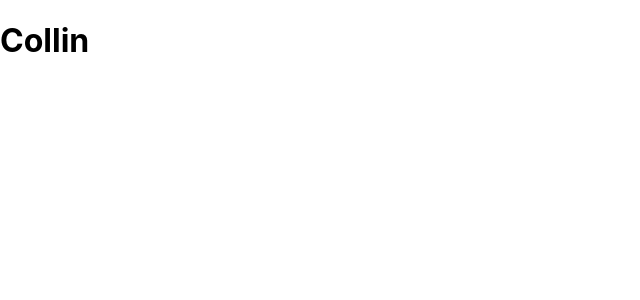
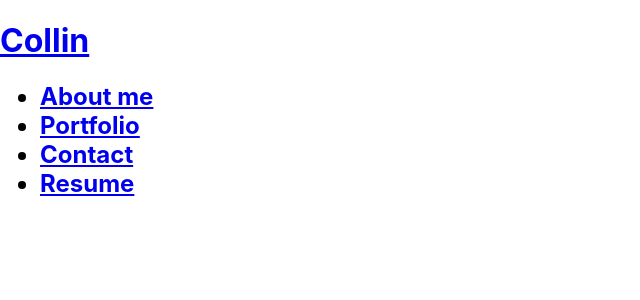
Before and after one commit to CollinA7/portfolio, a React (Create React App) app: page / in a window 1280 px wide. Shown: the top 300 px of the page, without its empty margins (0-640 px from the left). Built offline with nearby package versions, Linux system fonts and the light colour scheme.

Commit message:
added Nav element to Header component

```diff
--- a/src/App.js
+++ b/src/App.js
@@ -2,7 +2,14 @@ import React from 'react';
 import Header from './components/Header';
 
 function App() {
-  return <Header />;
+  return (
+    <div>
+      <Header></Header>
+    <main>
+
+    </main>
+    </div>
+  )
 }
 
 export default App;
--- a/src/components/Header/index.js
+++ b/src/components/Header/index.js
@@ -1,10 +1,12 @@
 import React from "react";
+import Nav from "../Nav";
+
 
 function Header() {
     return(
-    <div>
-        <h1>Collin</h1>
-    </div>
+    <header>
+        <Nav />
+    </header>
     )
 }
 
--- /dev/null
+++ b/src/components/Nav/index.js
@@ -0,0 +1,40 @@
+import React from "react";
+
+function Nav() {
+
+    return (
+        <div>
+            <h1>
+                <a data-testid="link" href="/">
+                    Collin
+                </a>
+            </h1>
+            <ul>
+                <h2>
+                <li>
+                    <a data-testid="about" href="#about">
+                        About me
+                    </a>
+                </li>
+                <li>
+                    <a data-testid="portfolio" href="#portfolio">
+                        Portfolio
+                    </a>
+                </li>
+                <li>
+                    <a data-testid="contact" href="#contact">
+                        Contact
+                    </a>
+                </li>
+                <li>
+                    <a data-testid="resume" href="#resume">
+                        Resume
+                    </a>
+                </li>
+                </h2>
+            </ul>
+        </div>
+    )
+}
+
+export default Nav;
```
Also changed, not shown: src/components/Navigation/index.js (deleted).
